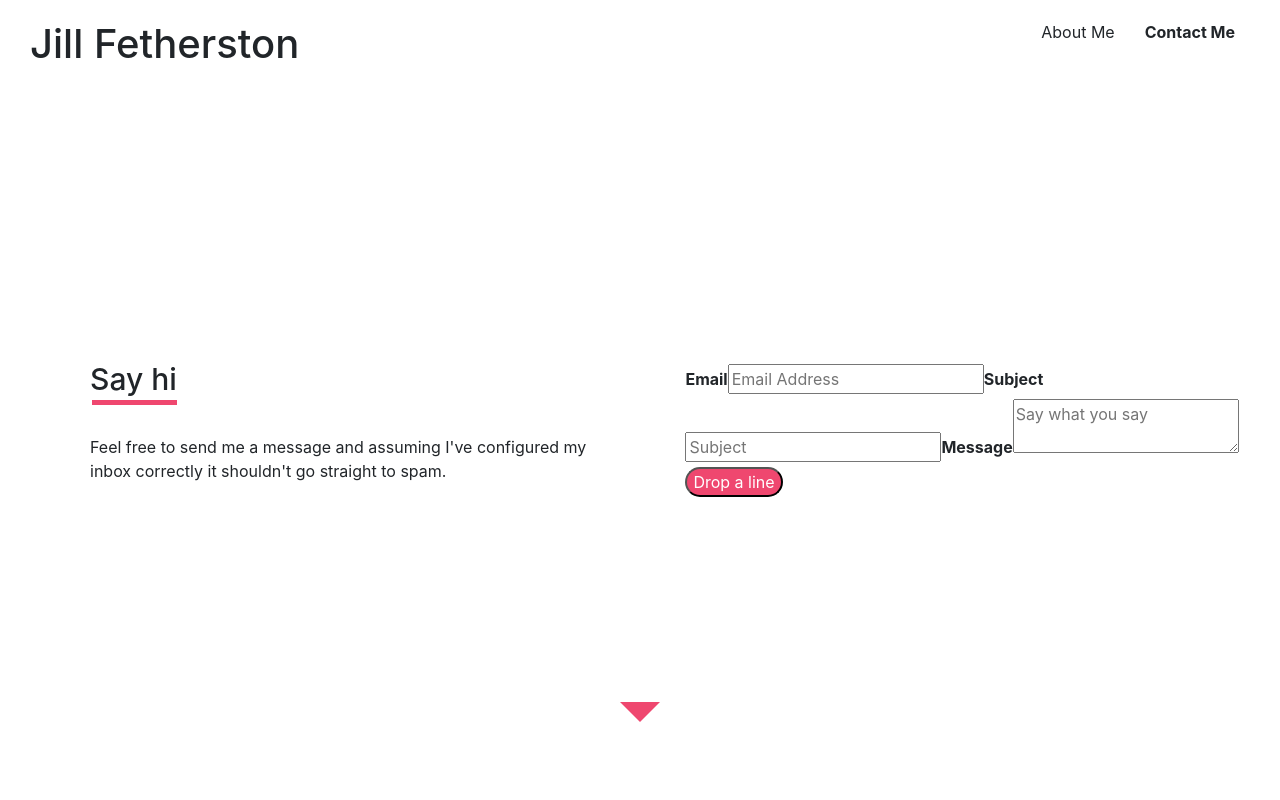
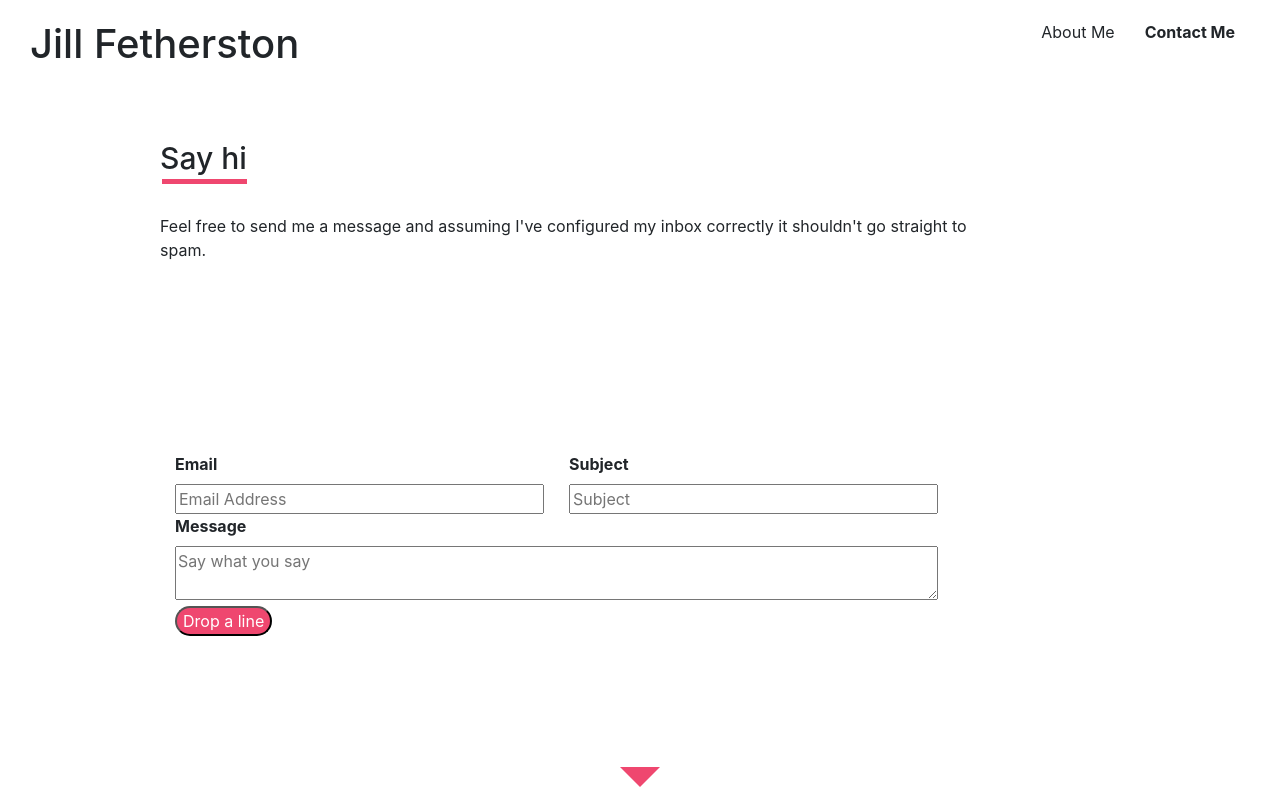
Before and after one commit to 12Noone/jfetherston-dot-com, a React app in the folder react-ui/: page / in a window 1280 px wide. Both pictures are taken after a click on the item "Contact Me". Shown: the top 800 px of the page. Built offline with nearby package versions, Linux system fonts and the light colour scheme.

Commit message:
form styling. ugh. god.

```diff
--- a/react-ui/src/components/ContactForm.jsx
+++ b/react-ui/src/components/ContactForm.jsx
@@ -10,7 +10,10 @@ class ContactForm extends Component {
     const { handleSubmit } = this.props;
     return (
       <div id="form-container">
+        <div>
           <form onSubmit={handleSubmit} className="form">
+            <div className="bi-column">
+              <div className="form-element">
                 <label className="form-label" htmlFor="message">Email</label>
                 <Field
                   name='email'
@@ -19,6 +22,8 @@ class ContactForm extends Component {
                   label='Email Address'
                   placeholder='Email Address'
                 />
+              </div>
+              <div className="form-element">
                 <label className="form-label" htmlFor="message">Subject</label>
                 <Field
                   name='subject'
@@ -27,7 +32,10 @@ class ContactForm extends Component {
                   label='subject'
                   placeholder='Subject'
                 />
-
+              </div>
+            </div>
+            <div className="single-column">
+              <div className="form-element">
                 <label className="form-label" htmlFor="message">Message</label>
                 <Field
                   name='message'
@@ -36,8 +44,11 @@ class ContactForm extends Component {
                   label='Message'
                   placeholder='Say what you say'
                 />
+              </div>
+            </div>
             <button className="submit-btn" type='submit'>Drop a line</button>
           </form>
+        </div>
       </div>
     )
   }
--- a/react-ui/src/components/InfoPanel.jsx
+++ b/react-ui/src/components/InfoPanel.jsx
@@ -8,8 +8,8 @@ class InfoPanel extends Component {
   render() {
     const { panelData } = this.props;
     return (
-      <div className="hero-container">
-        <div className="panel-container">
+      <div className="hero-container container">
+        <div className="panel-container row">
         {panelData.key === 'contact' ? (
           [
             <div className="panel-copy">
--- a/react-ui/src/stylesheets/ContactForm.less
+++ b/react-ui/src/stylesheets/ContactForm.less
@@ -1,10 +1,43 @@
 @import './common.less';
 
 #form-container {
+  padding: 0 90px;
+  max-width: 1000px;
+  width: 100%;
   .form {
-    display: block;
-    .form-label {
-      font-weight: bold;
+    margin-left: 15px;
+    margin-right: 15px;
+    width: 100%;
+    .bi-column {
+      width: 100%;
+      .form-element {
+        width: 45%;
+        display: inline-block;
+        margin-right: 25px;
+        &:last-child {
+          margin-left: 0;
+        }
+        .form-label {
+          font-weight: bold;
+          display: block;
+        }
+        input {
+          width: 100%;
+        }
+      }
+    }
+    .single-column {
+      width: 100%;
+      .form-element {
+        width: 100%;
+        .form-label {
+          font-weight: bold;
+          display: block;
+        }
+        textarea {
+          width: 93%;
+        }
+      }
     }
     .submit-btn {
       cursor: pointer;
--- a/react-ui/src/stylesheets/InfoPanel.less
+++ b/react-ui/src/stylesheets/InfoPanel.less
@@ -3,13 +3,9 @@
 .hero-container {
   .panel-container {
     height: 95vh;
-    display: flex;
-    align-items: center;
     .panel-copy {
-      padding: 90px;
-      margin: auto;
+      padding: 90px 90px 0 90px;
       max-width: 1000px;
-      margin: auto;
       .panel-subheading {
         font-size: 18px;
       }
@@ -19,7 +15,7 @@
     text-align: center;
     .arrow {
       position: relative;
-      bottom: 90px;
+      bottom: 25px;
       width: 0;
       height: 0;
       border-left: 20px solid transparent;
```
Lines whose indentation alone changed are shown as unchanged.
